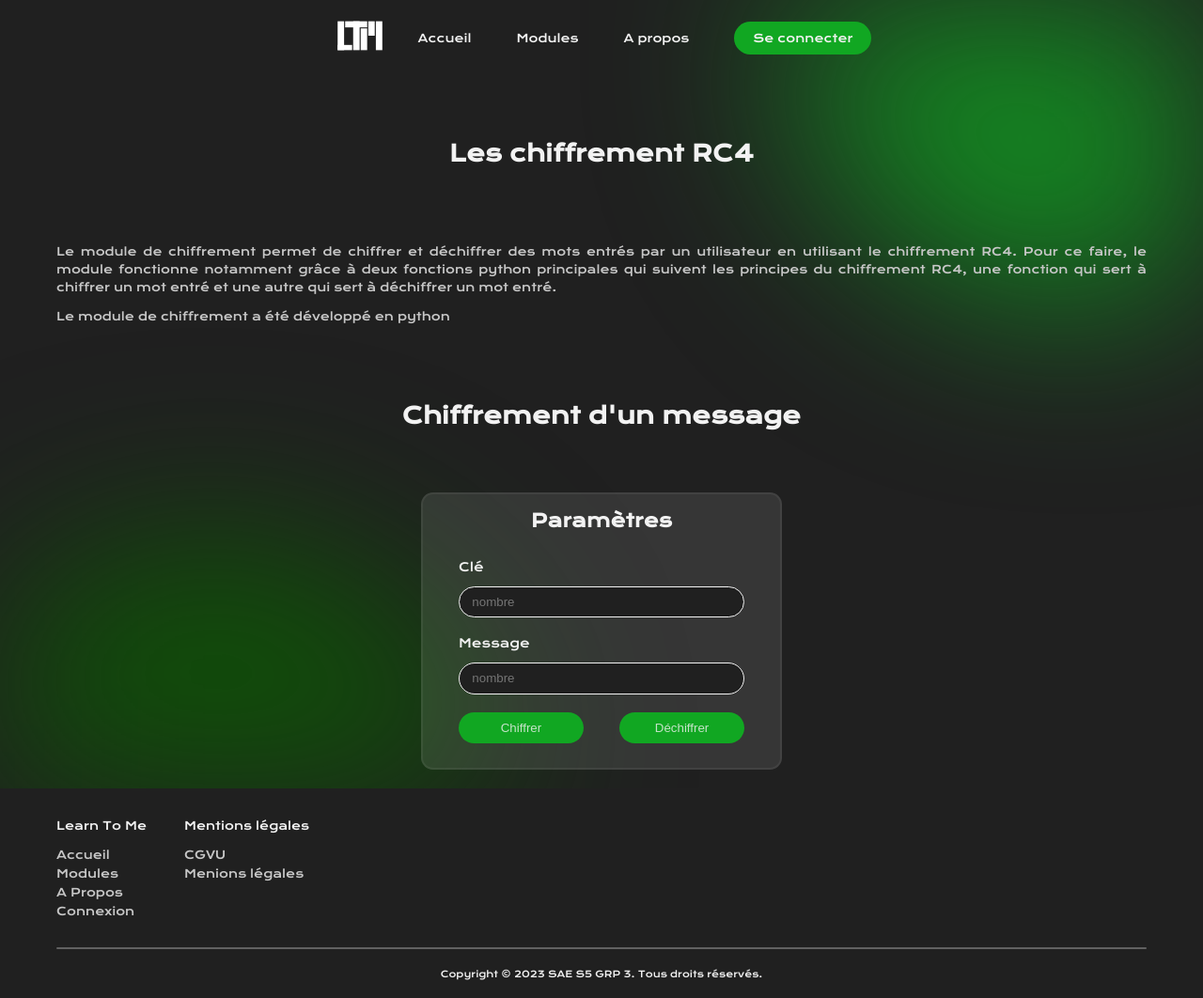
After one commit to mathieuChdz/SAE_S5_S6_BUT3, a PHP site: page /module_chiffrement.php in a window 1280 px wide. The commit adds this page. Shown: the whole page at 94% size. Run offline with PHP 8.4, Linux system fonts and the light colour scheme; some libraries are stand-ins or nearby versions.

Commit message:
l'utilisateur a acces à la simulation de chiffrement et peut chiffre et déchiffrer un message

```diff
--- a/src_web/css/css_dev1.css
+++ b/src_web/css/css_dev1.css
@@ -370,3 +370,100 @@ ul li{
     background-color: var(--color-grey-medium);
     border-radius: 0.5em;
 }
+
+/* ########################### Module chiffrement page ########################### */
+
+.chiffrement-container{
+  color: var(--color-white);
+}
+
+.chiffrement-container .main-explication-titre,
+.chiffrement-container .main-simulation-titre{
+  padding: 3em;
+  text-align: center;
+}
+
+.chiffrement-explication-main p{
+  text-align: justify;
+  line-height: 1.6em;
+}
+
+.chiffrement-main-simulation{
+  display: flex;
+  flex-direction: column;
+  justify-content: center;
+  align-items: center;
+}
+
+.form-key,
+.form-word{
+  display: flex;
+  flex-direction: row;
+  justify-content: center;
+  align-items: center;
+  padding: 0 10%;
+  gap: 1em;
+}
+
+.form-key,
+.form-word{
+    display: flex;
+    flex-direction: column;
+    justify-content: space-between;
+    align-items: start;
+    padding: 0 10%;
+    gap: 1em;
+}
+
+.form-key input[type="text"],
+.form-word input[type="text"]{
+    width: 100%;
+    height: 2.5em;
+    border-radius: 1.5em;
+    padding-left: 1em;
+    /* background: linear-gradient(90deg, rgba(10, 91, 0, 0.2) 0%, rgba(17, 167, 34, 0.2) 100%); */
+    background: var(--color-black);
+    border: solid 1px var(--color-white);
+    color: var(--color-white);
+}
+
+.simulation-form-container .form-key,
+.simulation-form-container .form-word{
+  text-align: center;
+  width: auto;
+}
+
+.chiffrement-main-simulation .form-submits{
+  display: flex;
+  flex-direction: row;
+  justify-content: space-evenly;
+  align-items: center;
+}
+
+.chiffrement-main-simulation .form-submits input[type="submit"]{
+  height: 2.5em;
+  border-radius: 1.5em;
+  background: var(--color-green-primary);
+  color: rgba(242, 242, 242, 0.8);
+  width: 10em;
+}
+
+.simulation-chiffrement-res-main h2{
+  text-align: center;
+}
+
+.simulation-chiffrement-res-main p{
+  font-size: 1.2em;
+}
+
+.simulation-chiffrement-res-main .res-p-span{
+  display: flex;
+  flex-direction: row;
+  justify-content: center;
+  align-items: center;
+  gap: 1em;
+}
+
+.simulation-chiffrement-res-main .material-symbols-outlined{
+  cursor: pointer;
+}
--- a/src_web/js/index.js
+++ b/src_web/js/index.js
@@ -1,4 +1,5 @@
 window.onload = function () {
+
   const popup_warning = document.getElementsByClassName("warning-popup");
 
   for (let popup_item = 0; popup_item < popup_warning.length; popup_item++) {
@@ -55,6 +56,4 @@ window.onload = function () {
         popup_div_list[0].style.display = "block";
       }
     }
-
-
 }
--- /dev/null
+++ b/src_web/module_chiffrement.php
@@ -0,0 +1,155 @@
+<!DOCTYPE html>
+<html lang="fr">
+    <head>
+        <title>LTM | nombres premiers</title>
+        <link href="img/logo_ltm_w_mini.svg" rel="icon">
+
+        <?php
+        include("imports/header.html");
+        ?>
+        <link rel="stylesheet" href="https://fonts.googleapis.com/css2?family=Material+Symbols+Outlined:opsz,wght,FILL,GRAD@24,400,0,0" />
+
+    </head>
+
+    <body>
+
+        <header>
+        </header>
+
+        <?php
+            include("imports/navbar.html");
+        ?>
+
+        <main>
+            <div class="container-background">
+                <div class="background">
+                    <div class="circle1"></div>
+                    <div class="circle2"></div>
+                </div>
+            </div>
+
+            <div class="main-container">
+                <div class="chiffrement-container">
+                    <div class="chiffrement-main-explication">
+                        <div class="main-explication-titre">
+                            <h2>Les chiffrement RC4</h2>
+                        </div>
+
+                        <div class="chiffrement-explication-main">
+                            <p>Le module de chiffrement permet de chiffrer et déchiffrer des mots entrés par un utilisateur en utilisant le chiffrement RC4.
+                                 Pour ce faire, le module fonctionne notamment grâce à deux fonctions python principales qui suivent les principes du chiffrement RC4, une fonction qui sert à chiffrer un mot
+                                 entré et une autre qui sert à déchiffrer un mot entré.
+                            </p>
+                            <p>Le module de chiffrement a été développé en python</p>
+                        </div>
+                    </div>
+
+                    <div class="chiffrement-main-simulation">
+                        <div class="main-simulation-titre">
+                            <h2>Chiffrement d'un message</h2>
+                        </div>
+                        <div class="simulation-form-container">
+                                <form action="php/traitement_chiffrement.php" method="post">
+                                    <div class="main-form">
+                                        <div class="form-container-title">
+                                            <h2>Paramètres</h2>
+                                        </div>
+                                        <div class="form-inputs">
+                                            <div class="form-key">
+                                                <label for="key">Clé</label>
+                                                <input type="text" name="key" id="key" placeholder="nombre" required>
+                                            </div>
+                                            <div class="form-word">
+                                                <label for="word">Message</label>
+                                                <input type="text" name="word" id="word" placeholder="nombre" required>
+                                            </div>
+                                            <div class="form-submits">
+                                                <div class="submit-chiffrer">
+                                                    <input type="submit" name="chiffrer" id="envoyer" value="Chiffrer">
+                                                </div>
+                                                <div class="submit-dechiffrer">
+                                                    <input type="submit" name="dechiffrer" id="envoyer" value="Déchiffrer">
+                                                </div>
+                                            </div>
+                                        </div>
+                                        <div class="simulation-chiffrement-res-container">
+                                            <div class="simulation-chiffrement-res-main">
+                                                <?php
+                                                if (isset($_GET["res"])){
+                                                    echo "<h2>Message chiffrer</h2>";
+                                                    echo "<div class='res-p-span'>";
+                                                    echo "<p id='res-copy'>".$_GET["res"]."</p> <span class='material-symbols-outlined' data-target='#res-copy'>content_copy</span>";
+                                                    echo "</div>";
+                                                }
+                                                ?>
+                                            </div>
+                                        </div>
+                                    </div>
+                                </form>
+                            </div>
+                    </div>
+                </div>
+            </div>
+
+        </main>
+
+        <?php
+            include("imports/footer.html");
+        ?>
+
+        <?php
+        if (isset($_GET["res"])){
+        ?>
+        <script>
+            /**Copier un message dans le presse-papier */
+            var btncopy = document.querySelector('.material-symbols-outlined');
+            if(btncopy) {
+                btncopy.addEventListener('click', docopy);
+            }
+
+            function docopy() {
+
+                // Cible de l'élément qui doit être copié
+                var target = this.dataset.target;
+                var fromElement = document.querySelector(target);
+                if(!fromElement) return;
+
+                // Sélection des caractères concernés
+                var range = document.createRange();
+                var selection = window.getSelection();
+                range.selectNode(fromElement);
+                selection.removeAllRanges();
+                selection.addRange(range);
+
+                try {
+                    // Exécution de la commande de copie
+                    var result = document.execCommand('copy');
+                    if (result) {
+                        setTimeout(() => {
+                            btncopy.style.opacity = "0.5";
+                            btncopy.style.transition = "opacity 0.1s";
+                        }, 100);
+                    }
+                }
+                catch(err) {
+                    // Une erreur est surevnue lors de la tentative de copie
+                    alert(err);
+                }
+
+                // Fin de l'opération
+                selection = window.getSelection();
+                if (typeof selection.removeRange === 'function') {
+                    selection.removeRange(range);
+                } else if (typeof selection.removeAllRanges === 'function') {
+                    selection.removeAllRanges();
+                }
+            }
+        </script>
+        <?php
+        }
+        ?>
+
+
+    </body>
+
+</html>
```
Also changed, not shown: src_web/modules.php (+6 -6 lines), src_web/php/traitement_chiffrement.php (added, +80 -0 lines), 2 other files. Lines whose indentation alone changed are shown as unchanged.
